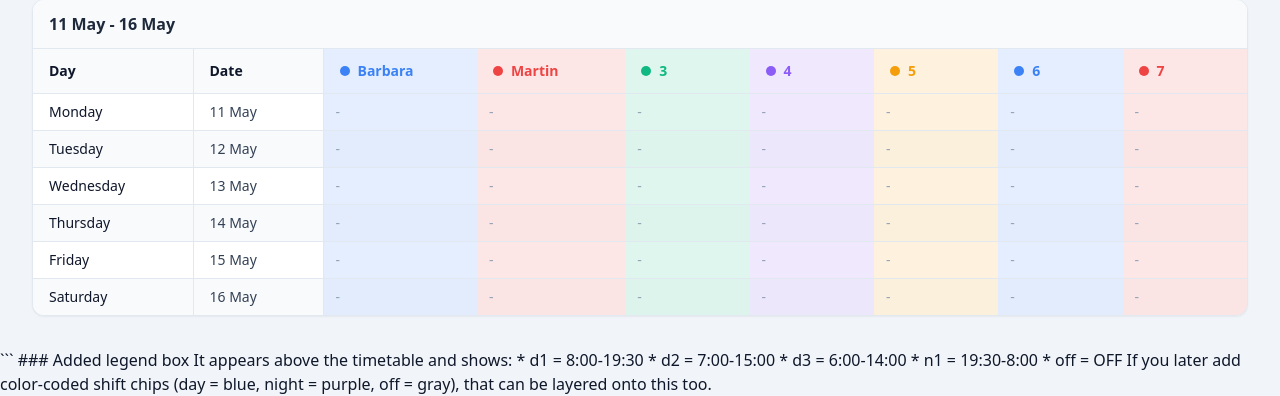
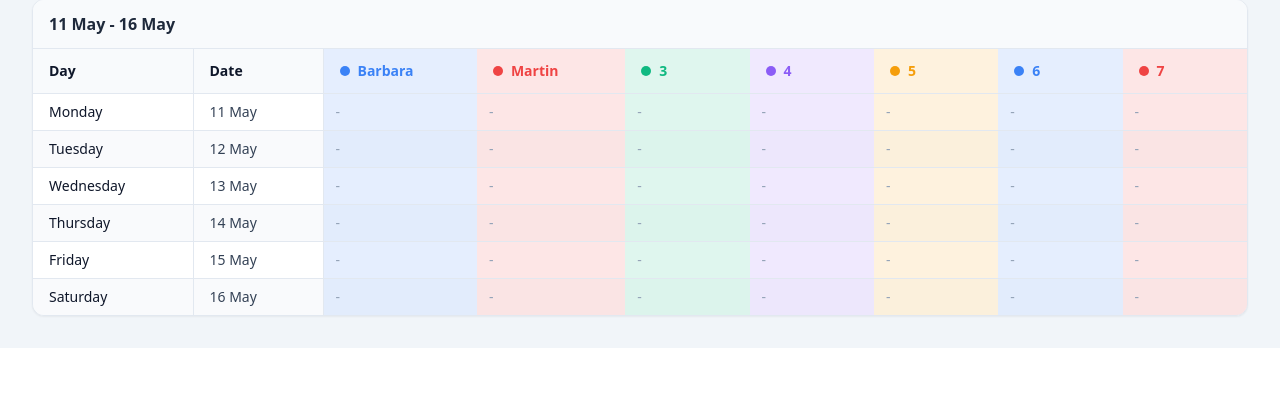
Before and after one commit to codesamu/timetable, a Flask app: page / in a window 1280 px wide. Shown: the part 1288-1684 px from the top of the page. After the commit the page ends 1636 px from the top, so only its background shows below. Run offline with Flask 3, Linux system fonts and the light colour scheme; the visitor is signed in with stand-in values (Sample User, id 1); some libraries are stand-ins or nearby versions.

Commit message:
removed unused html code

````diff
--- a/templates/index.html
+++ b/templates/index.html
@@ -351,16 +351,3 @@ No archived weeks yet.
 <script src="{{ url_for('static', filename='app.js') }}"></script>
 </body>
 </html>
-```
-
-### Added legend box
-
-It appears above the timetable and shows:
-
-* d1 = 8:00-19:30
-* d2 = 7:00-15:00
-* d3 = 6:00-14:00
-* n1 = 19:30-8:00
-* off = OFF
-
-If you later add color-coded shift chips (day = blue, night = purple, off = gray), that can be layered onto this too.
````
